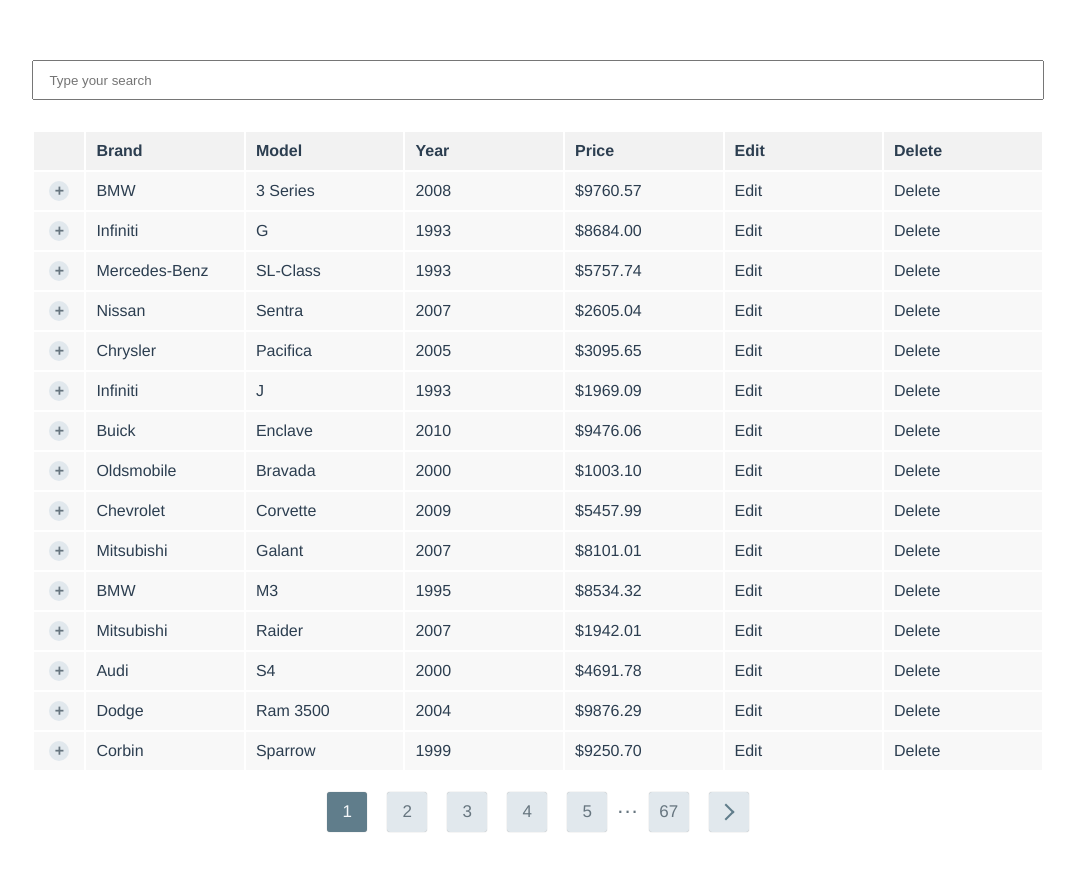
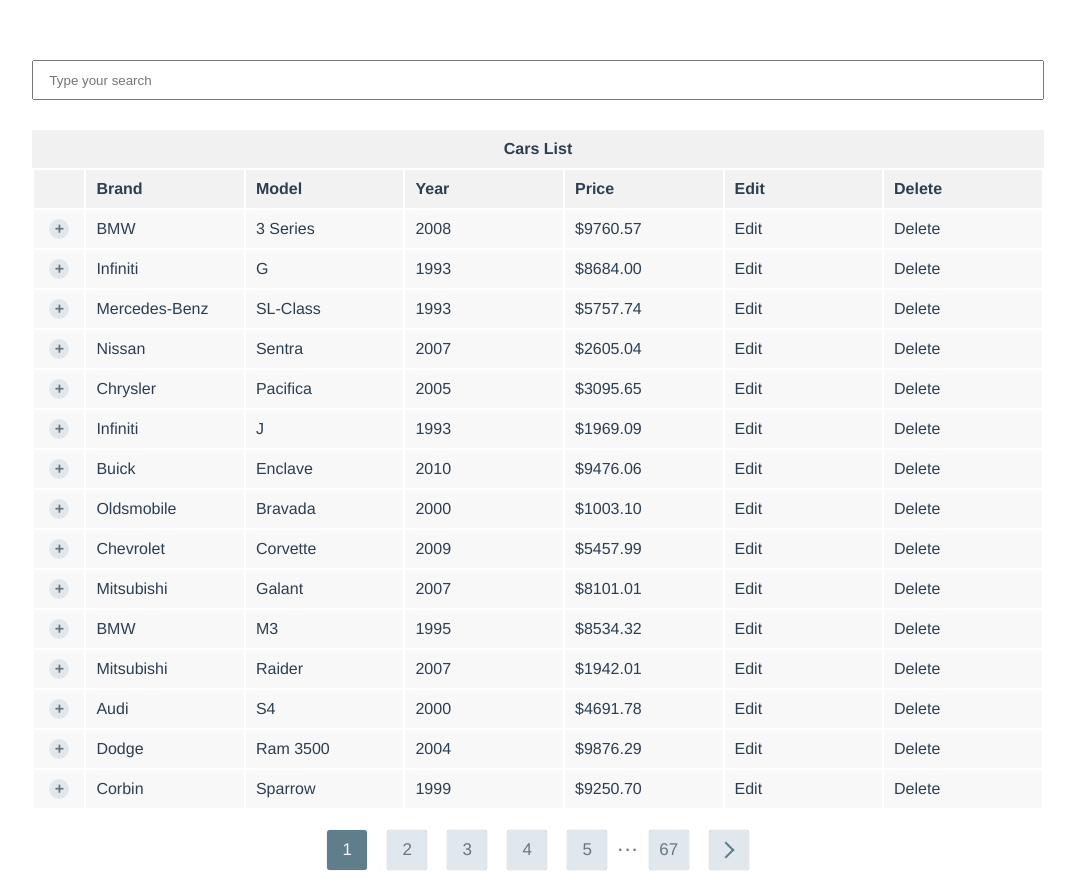
Before and after one commit to jfrosorio/vue-table-pro, a Vue app: page / in a window 1280 px wide. Shown: the whole page, without its empty margins (102-1177 px from the left). Before the commit the page ends 852 px from the top, so only its background shows below. Built offline with nearby package versions, Linux system fonts and the light colour scheme.

Commit message:
Update table caption prop and test table without rows

```diff
--- a/src/App.vue
+++ b/src/App.vue
@@ -3,7 +3,7 @@
     <VueTablePro
         :columns="columns"
         :rows="rows"
-        :title="title"
+        :caption="title"
         :pagination="pagination"
         :search="search"
         :expandable="expandable"
--- a/src/components/Table.vue
+++ b/src/components/Table.vue
@@ -8,7 +8,7 @@
     />
 
     <table>
-      <caption v-if="tableTitle">{{ tableTitle }}</caption>
+      <caption v-if="caption">{{ caption }}</caption>
       <thead v-if="tableHeader">
       <tr>
         <th
@@ -85,7 +85,7 @@
       type: Boolean,
       default: true
     },
-    tableTitle: {
+    caption: {
       type: String,
       default: null
     },
```
Also changed, not shown: 1 other file (tests, documents, lock files or other folders).
